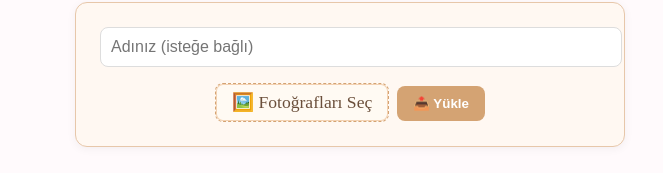
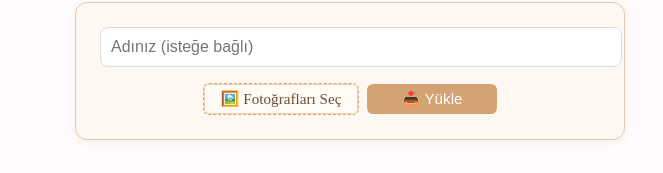
Before and after one commit to enesciraci/ani-album, a React (Create React App) app: page / in a window 1280 px wide. Shown: the part 321-494 px from the top of the page, without its empty margins (290-953 px from the left). Built offline with nearby package versions, Linux system fonts and the light colour scheme; no server answers.

Commit message:
Update App.js

```diff
--- a/src/App.js
+++ b/src/App.js
@@ -171,17 +171,19 @@ export default function App() {
 
 <label htmlFor="upload-input" style={{
   display: 'inline-block',
-    fontSize: '1.1rem',
+  fontSize: '0.95rem',
   cursor: 'pointer',
-    padding: '8px 16px',
+  padding: '6px 12px',
   border: '1px dashed #d4a373',
-    borderRadius: '8px',
+  borderRadius: '6px',
   color: '#6b4f3b',
   fontWeight: '500',
   backgroundColor: '#fffaf3',
   transition: '0.2s',
   boxShadow: 'inset 0 0 0 1px #f3d2b3',
-    marginRight: '0.5rem'
+  marginRight: '0.5rem',
+  minWidth: '130px',
+  textAlign: 'center'
 }}
   onMouseOver={(e) => e.currentTarget.style.backgroundColor = '#fef2e6'}
   onMouseOut={(e) => e.currentTarget.style.backgroundColor = '#fffaf3'}
@@ -193,10 +195,12 @@ export default function App() {
   backgroundColor: '#d4a373',
   color: 'white',
   border: 'none',
-    padding: '10px 16px',
-    borderRadius: '8px',
+  padding: '6px 12px',
+  borderRadius: '6px',
   cursor: 'pointer',
-    fontWeight: 'bold',
+  fontWeight: '500',
+  fontSize: '0.95rem',
+  minWidth: '130px'
 }}>
   📤 Yükle
 </button>
```
Lines whose indentation alone changed are shown as unchanged.
